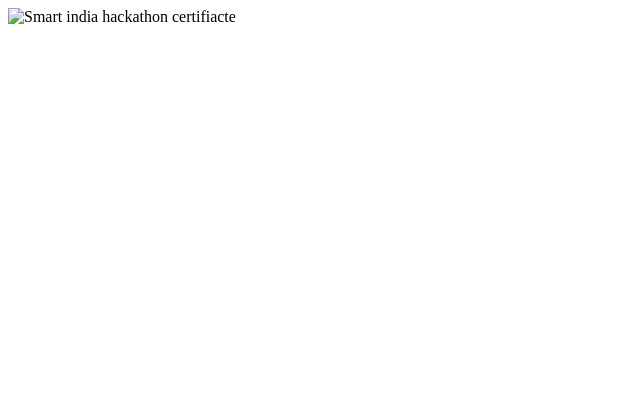
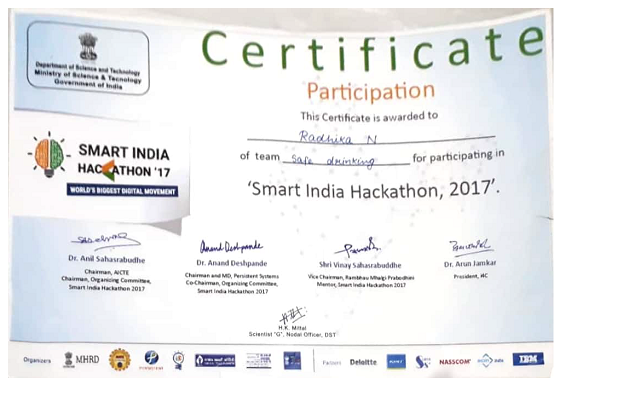
Before and after one commit to Radhika1408/CV, a plain HTML site: page certificate.html in a window 1280 px wide. Shown: the whole page, without its empty margins (0-640 px from the left). Drawn offline with Linux system fonts and the light colour scheme.

Commit message:
Update certificate.html

```diff
--- a/certificate.html
+++ b/certificate.html
@@ -6,6 +6,6 @@
     <title>Certifiacte</title>
 </head>
 <body>
-    <img src="images\certi.png" alt="Smart india hackathon certifiacte">
+    <img src="certi.png" alt="Smart india hackathon certifiacte">
 </body>
 </html>
```
